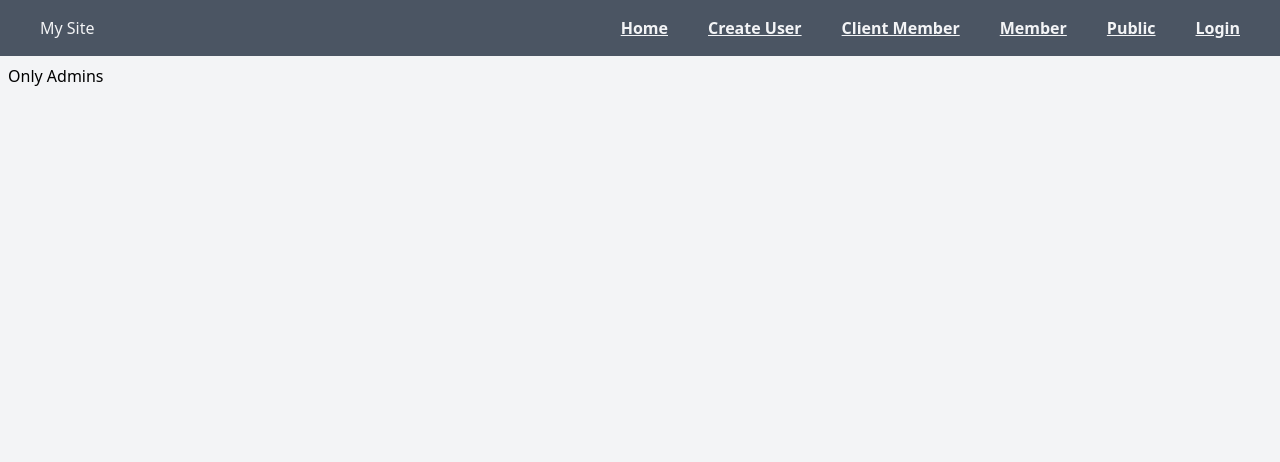
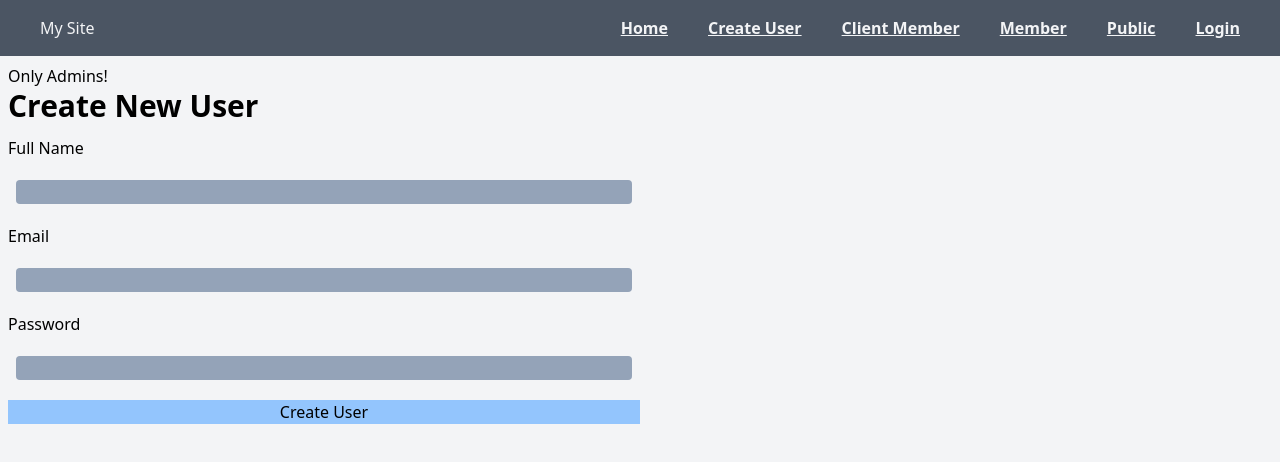
Before and after one commit to ZahraJiryaee/next-auth-role-based-security, a Next.js app: page /CreateUser in a window 1280 px wide. Shown: the top 462 px of the page. Built offline with nearby package versions, Linux system fonts and the light colour scheme; no server answers.

Commit message:
implement a form to manually add users and connect it to the mongodb

```diff
--- /dev/null
+++ b/app/(components)/UserForm.jsx
@@ -0,0 +1,89 @@
+"use client";
+import { useRouter } from "next/navigation";
+import React, { useState } from "react";
+
+const UserForm = () => {
+  const router = useRouter();
+  const [formData, setFormData] = useState({});
+  const [errorMessage, setErrorMessage] = useState("");
+
+  const handleChange = (e) => {
+    const value = e.target.value;
+    const name = e.target.name;
+    setFormData((prevState) => ({
+      ...prevState,
+      [name]: value,
+    }));
+  };
+
+  const handleSubmit = async (e) => {
+    e.preventDefault();
+    setErrorMessage("");
+    const res = await fetch("/api/Users", {
+      method: "POST",
+      body: JSON.stringify({ formData }),
+      "content-type": "application/json",
+    });
+
+    if (!res.ok) {
+      const response = await res.json();
+      setErrorMessage(response.message + " " + JSON.stringify(response.error));
+    } else {
+      router.refresh();
+      router.push("/");
+    }
+  };
+  return (
+    <>
+      <form
+        onSubmit={handleSubmit}
+        method="post"
+        className="flex flex-col gap-3 w-1/2"
+      >
+        <h1>Create New User</h1>
+        <label>Full Name</label>
+        <input
+          id="name"
+          name="name"
+          type="text"
+          onChange={handleChange}
+          required
+          value={formData.name}
+          className="m-2 bg-slate-400 rounded"
+        />
+
+        <label>Email</label>
+        <input
+          id="email"
+          name="email"
+          type="text"
+          onChange={handleChange}
+          required
+          value={formData.email}
+          className="m-2 bg-slate-400 rounded"
+        />
+
+        <label>Password</label>
+        <input
+          id="password"
+          name="password"
+          type="password"
+          onChange={handleChange}
+          required
+          value={formData.password}
+          className="m-2 bg-slate-400 rounded"
+        />
+
+        <input
+          type="submit"
+          value="Create User"
+          className="bg-blue-300 hover:bg-blue-100"
+        />
+      </form>
+
+      <p className="text-red-500">{errorMessage}</p>
+    </>
+  );
+};
+
+export default UserForm;
--- /dev/null
+++ b/app/(models)/User.js
@@ -0,0 +1,26 @@
+import mongoose, { Schema } from "mongoose";
+
+// mongoose.connect(process.env.MONGODB_URI);
+const run = async () => {
+  await mongoose.connect(process.env.MONGODB_URI);
+  console.log("Connected to myDB");
+};
+
+run().catch((err) => console.error("mongoose connect error", err));
+
+mongoose.Promise = global.Promise;
+
+const userSchema = new Schema(
+  {
+    name: String,
+    email: String,
+    password: String,
+  },
+  {
+    timestamps: true,
+  }
+);
+
+const User = mongoose.models.User || mongoose.model("User", userSchema);
+
+export default User;
--- a/app/CreateUser/page.jsx
+++ b/app/CreateUser/page.jsx
@@ -1,7 +1,13 @@
 import React from "react";
+import UserForm from "../(components)/UserForm";
 
 const CreateUser = () => {
-  return <div>Only Admins</div>;
+  return (
+    <div>
+      <p>Only Admins!</p>
+      <UserForm />
+    </div>
+  );
 };
 
 export default CreateUser;
--- /dev/null
+++ b/app/api/Users/route.js
@@ -0,0 +1,37 @@
+import User from "@/app/(models)/User";
+import { NextResponse } from "next/server";
+import bcrypt from "bcrypt";
+
+export async function POST(req) {
+  try {
+    const body = await req.json();
+    const userData = body.formData;
+
+    // Confirm data exists
+    if (!userData.email || !userData.password) {
+      return NextResponse.json(
+        { message: "All Field Are Required" },
+        { status: 400 }
+      );
+    }
+
+    console.log("userData::", userData);
+    // Check For Duplicate Emails
+    const duplicate = await User.findOne({ email: userData.email })
+      .lean()
+      .exec();
+
+    if (duplicate) {
+      return NextResponse.json({ message: "Duplicate Email" }, { status: 409 });
+    }
+
+    const hashPassword = await bcrypt.hash(userData.password, 10);
+    userData.password = hashPassword;
+
+    await User.create(userData);
+    return NextResponse.json({ message: "User Created" }, { status: 201 });
+  } catch (error) {
+    console.log("error", error);
+    return NextResponse.json({ message: "Error", error }, { status: 500 });
+  }
+}
--- a/package.json
+++ b/package.json
@@ -9,6 +9,8 @@
     "lint": "next lint"
   },
   "dependencies": {
+    "bcrypt": "^5.1.1",
+    "mongoose": "^8.2.4",
     "next": "14.1.4",
     "next-auth": "^4.24.7",
     "react": "^18",
```
Also changed, not shown: 1 other file (tests, documents, lock files or other folders).
